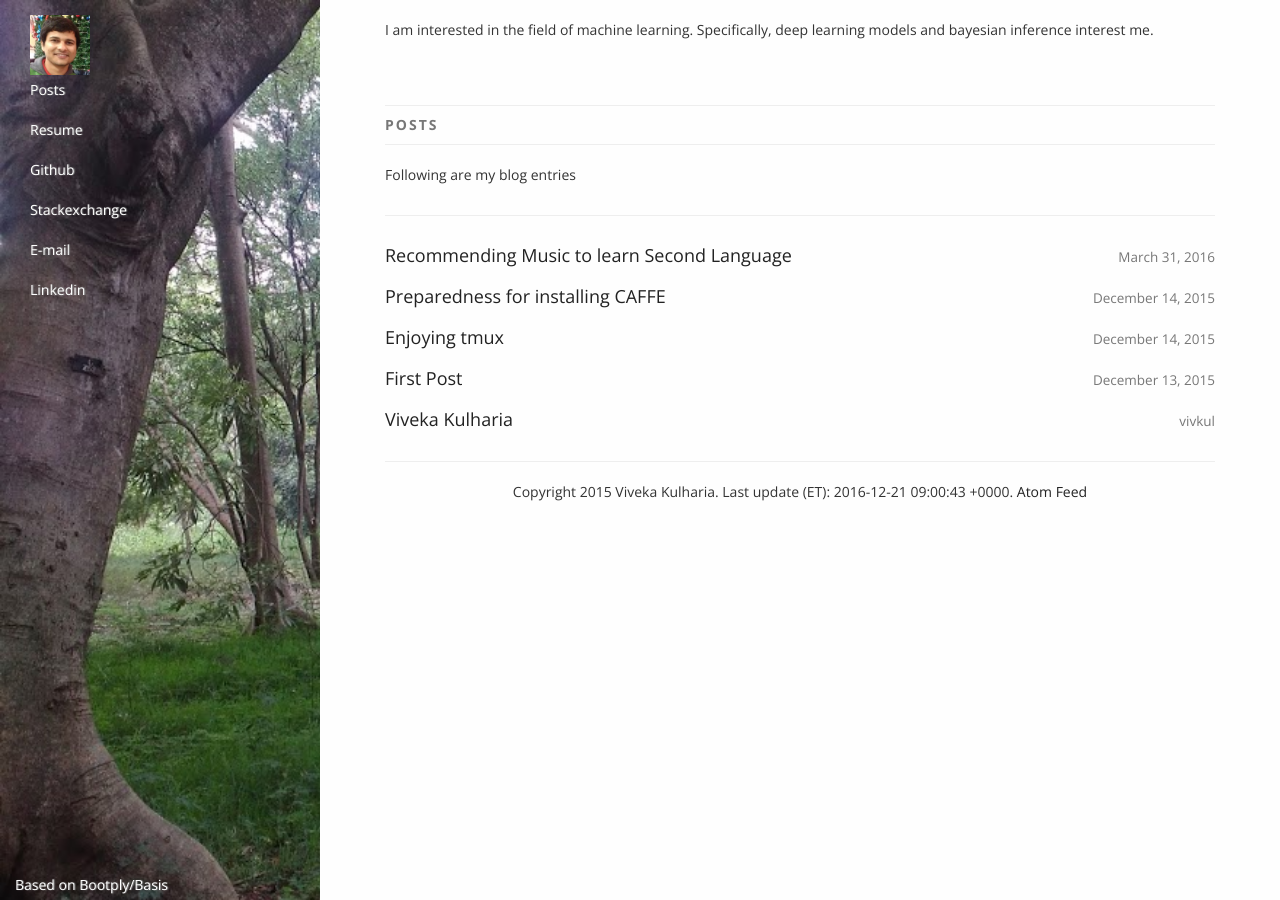
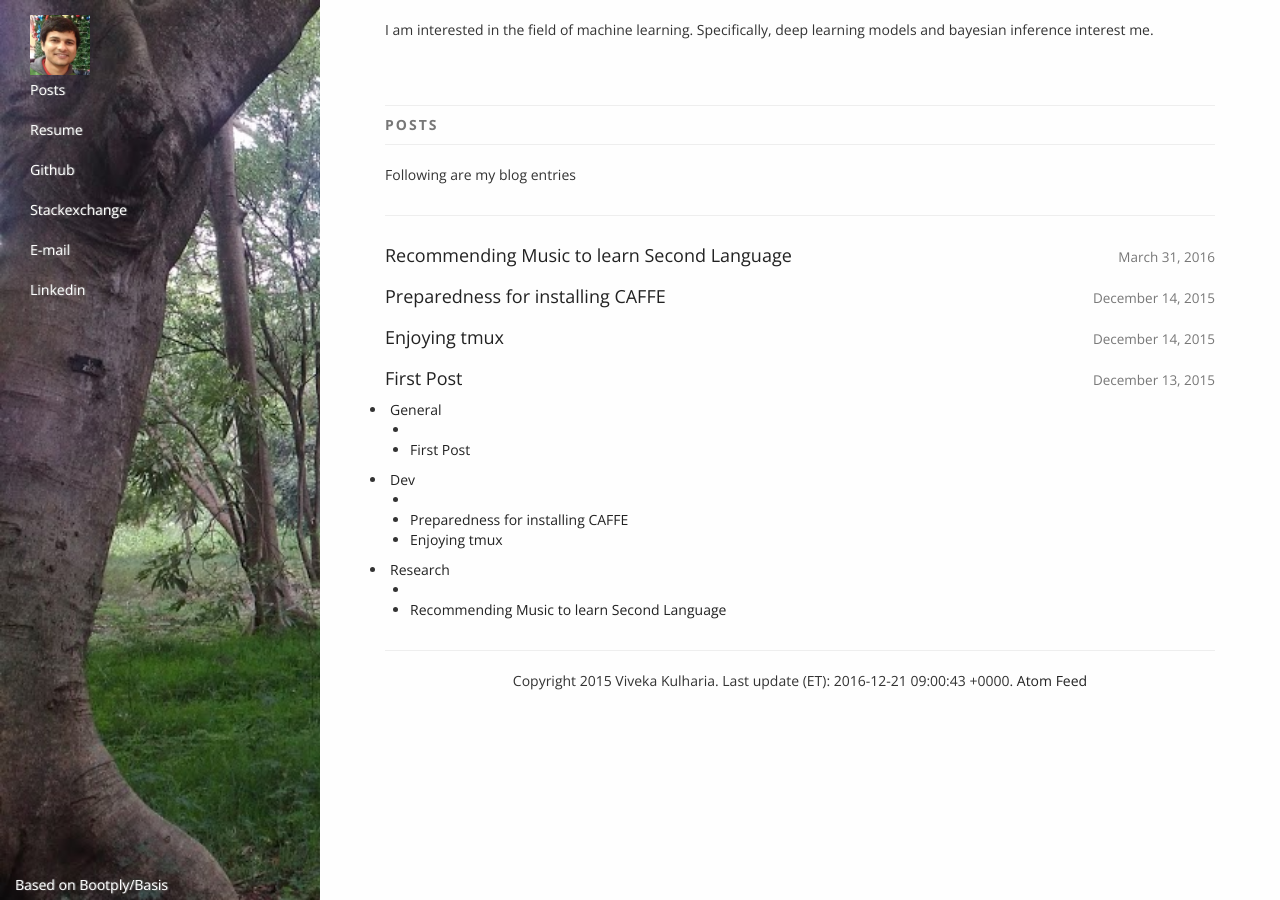
Before and after one commit to vivkul/vivkul.github.io, a Jekyll site: the page built from index.md, in a window 1280 px wide. Built offline with Jekyll 4.4.1, drawn with Linux system fonts in a browser that asks for light colours; nearby versions of some CDN libraries.

Commit message:
Update base.html

```diff
--- a/_layouts/base.html
+++ b/_layouts/base.html
@@ -231,18 +231,16 @@
 
                         {% endfor %}
 
-                        {% for post in site.research %}
-
-                          <div class="row">
-                            <div class="col-sm-9">
-                              <h4><a href="{{ post.url }}">Viveka Kulharia</a> </h4>
-                            </div>
-                            <div class="col-sm-3">
-                            <h4><a href="{{ post.url }}" class="pull-right text-muted"><small>vivkul</small></a></h4>
-                            </div>
-                            <hr>
-                          </div>
-
+                        {% for category in site.categories %}
+                          <li><a name="{{ category | first }}">{{ category | first }}</a>
+                            <ul>
+                            {% for posts in category %}
+                              {% for post in posts %}
+                                <li><a href="{{ post.url }}">{{ post.title }}</a></li>
+                              {% endfor %}
+                            {% endfor %}
+                            </ul>
+                          </li>
                         {% endfor %}
 
                         <div class="col-sm-12"><hr></div>
```
